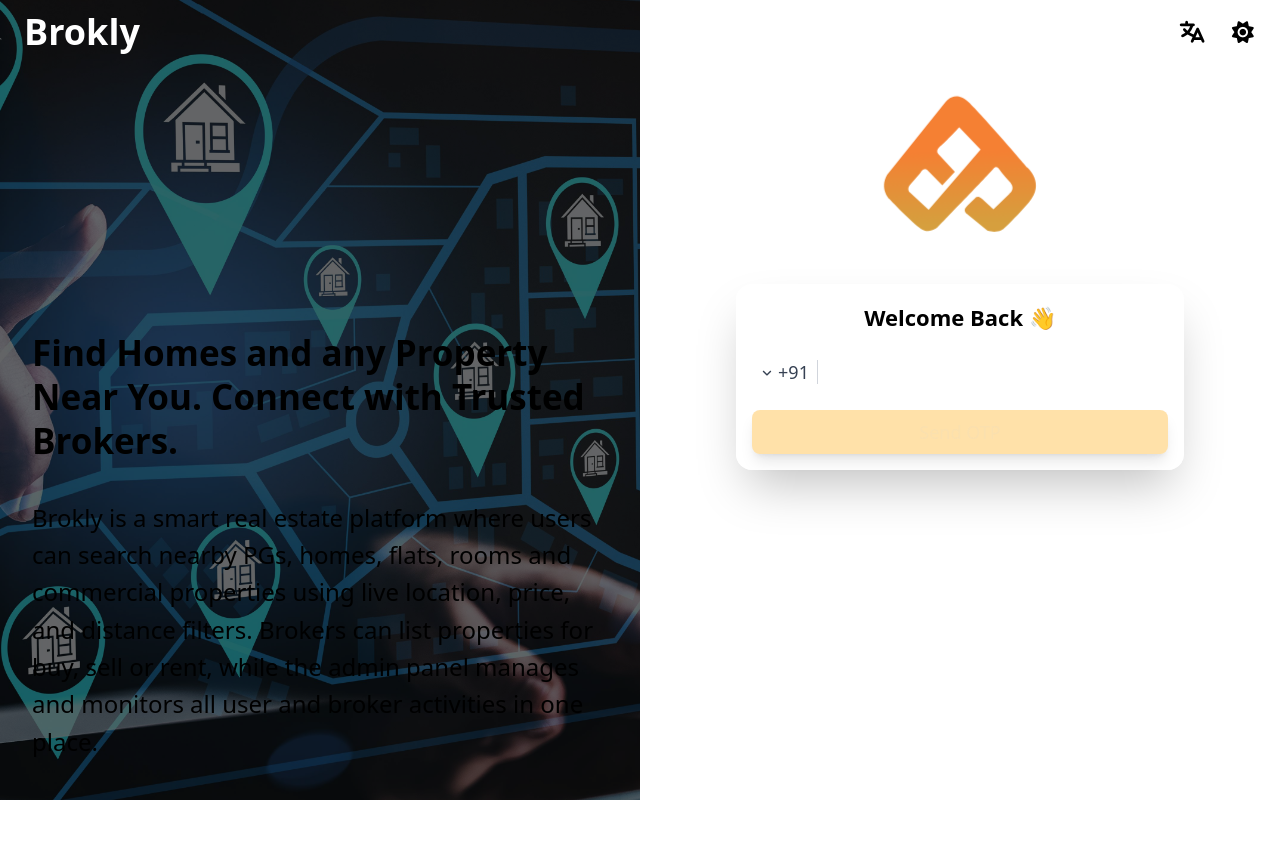
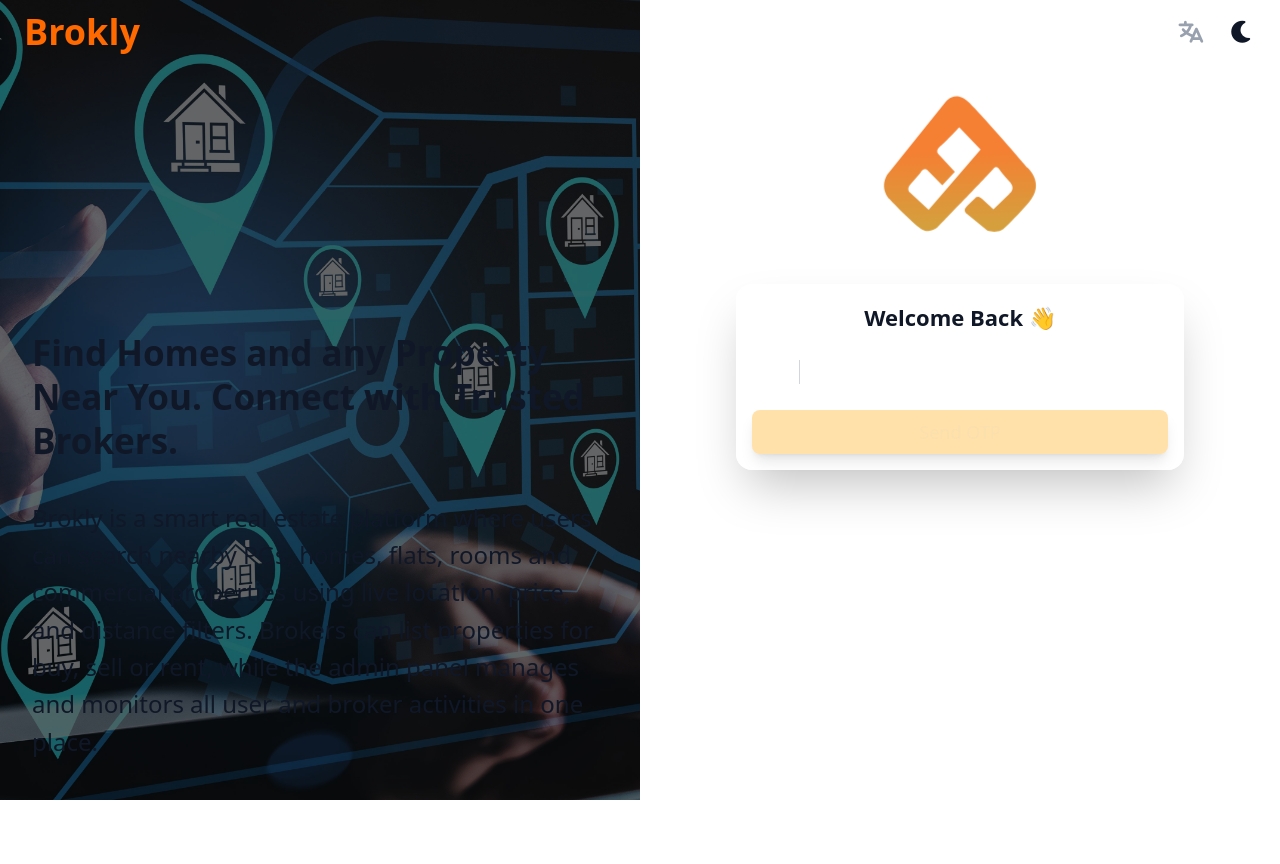
Before and after one commit to DhruvSabhani/Brokly-Real-Estate-Property-Deal, a Django app: page /login/ in a window 1280 px wide. Run offline with Django 5.2, Linux system fonts and the light colour scheme; some libraries are stand-ins or nearby versions.

Commit message:
update login

```diff
--- a/static/css/accounts/user_login_style.css
+++ b/static/css/accounts/user_login_style.css
@@ -1,17 +1,23 @@
 * {
   transition: all 0.1s ease;
 }
+
 input:-webkit-autofill {
   -webkit-text-fill-color: white;
   transition: background-color 5000s ease-in-out 0s;
 }
 
+.icon,
 button,
 i {
   cursor: pointer;
 }
 
-#uCountryCodeBtn:disabled,
+#uCountryCodeBtn:disabled {
+  background-color: transparent;
+  color: rgba(255, 255, 255, 0.5);
+  cursor: not-allowed;
+}
 #phone:disabled {
   background-color: transparent;
   cursor: not-allowed;
--- a/templates/accounts/user_login.html
+++ b/templates/accounts/user_login.html
@@ -1,6 +1,6 @@
 {% load static tailwind_tags %}
 <!DOCTYPE html>
-<html lang="en">
+<html lang="en" class="dark">
   <head>
     {% load static %}
     <meta charset="UTF-8" />
@@ -14,7 +14,7 @@
     {% tailwind_css %}
     <style>
       ::-webkit-scrollbar {
-        width: 10px;
+        width: 6px;
       }
       ::-webkit-scrollbar-track {
         background: transparent;
@@ -26,15 +26,39 @@
     </style>
   </head>
 
-  <body class="bg-white dark:bg-gray-950 text-black dark:text-white justify-center items-center transition-all duration-100 ease-in">
+  <body class="bg-white dark:bg-gray-950 text-gray-900 dark:text-white transition-all duration-300 ease-in-out">
     {% comment %}Header{% endcomment %}
-    <header class="fixed top-0 w-full z-50 px-6 py-3 flex justify-between items-center">
+    <header class="fixed top-0 w-full z-50 px-6 py-3 flex justify-between items-cente">
       <div class="left">
-        <a href="/login" class="flex justify-center items-center"><h1 class="text-4xl font-semibold text-white">Brokly</h1></a>
+        <a href="/login" class="flex justify-center items-center"><h1 class="text-4xl font-semibold text-orange-500 dark:text-orange-500">Brokly</h1></a>
       </div>
       <div class="right flex justify-end items-center gap-6">
-        <button class="flex justify-end items-center"><i class="fa-solid fa-language" style="font-size: 22px;"></i></button>
-        <button id="themeToggle" class="flex justify-end items-center"><i id="themeIcon" class="fa-solid fa-sun text-[21px]"></i></button>
+        <button class="flex justify-end items-center"><i class="fa-solid fa-language text-gray-400" style="font-size: 22px;"></i></button>
+        <button id="themeToggle" class="flex justify-end items-center"><i id="themeIcon" class="fa-solid fa-sun" style="font-size: 22px;"></i></button>
+        <script>
+          const html = document.documentElement
+          const btn = document.getElementById('themeToggle')
+          const icon = document.getElementById('themeIcon')
+          const savedTheme = localStorage.getItem('theme')
+
+          if (savedTheme === 'dark') {
+            html.classList.add('dark')
+            icon.classList.replace('fa-moon', 'fa-sun')
+          } else {
+            html.classList.remove('dark')
+            icon.classList.replace('fa-sun', 'fa-moon')
+          }
+          btn.addEventListener('click', function () {
+            html.classList.toggle('dark')
+            if (html.classList.contains('dark')) {
+              localStorage.setItem('theme', 'dark')
+              icon.classList.replace('fa-moon', 'fa-sun')
+            } else {
+              localStorage.setItem('theme', 'light')
+              icon.classList.replace('fa-sun', 'fa-moon')
+            }
+          })
+        </script>
       </div>
     </header>
     <script>
@@ -69,8 +93,8 @@
               {% comment %}Phone input{% endcomment %}
               <div class="w-full flex justify-between items-center rounded-lg focus-within:ring-2 focus-within:ring-orange-500 dark:border-gray-600 dark:bg-gray-800">
                 <button id="uCountryCodeBtn" class="p-1 m-1 outline-0 text-gray-700 dark:text-white flex justify-center items-center">
-                  <i class="fa-solid fa-angle-down fa-2xs mr-1"></i>
-                  <span id="uSelectedCode"></span>
+                  {% comment %} <i class="fa-solid fa-angle-down fa-2xs mr-1"></i> {% endcomment %}
+                  <span id="uSelectedCode" class="font-normal"></span>
                   <input type="hidden" id="uCountryId" name="uCountryId" />
                 </button>
                 <div class="w-px h-6 bg-gray-300 dark:bg-gray-600"></div>
@@ -170,6 +194,7 @@
     <script>
       const uLogin = document.getElementById('uLogin')
       const countryCode = document.getElementById('uCountryCodeBtn')
+      countryCode.disabled = true
       const phoneCode = document.getElementById('uCountryId')
       const phoneInput = document.getElementById('phone')
       const phoneError = document.getElementById('prm')
--- a/theme/static/css/dist/styles.css
+++ b/theme/static/css/dist/styles.css
@@ -9,18 +9,28 @@
     --font-mono: ui-monospace, SFMono-Regular, Menlo, Monaco, Consolas, 'Liberation Mono', 'Courier New',
     monospace;
     --color-red-600: oklch(57.7% 0.245 27.325);
+    --color-orange-50: oklch(98% 0.016 73.684);
+    --color-orange-300: oklch(83.7% 0.128 66.29);
     --color-orange-400: oklch(75% 0.183 55.934);
     --color-orange-500: oklch(70.5% 0.213 47.604);
     --color-orange-600: oklch(64.6% 0.222 41.116);
+    --color-yellow-300: oklch(90.5% 0.182 98.111);
     --color-green-500: oklch(72.3% 0.219 149.579);
+    --color-cyan-300: oklch(86.5% 0.127 207.078);
+    --color-cyan-400: oklch(78.9% 0.154 211.53);
+    --color-cyan-500: oklch(71.5% 0.143 215.221);
     --color-blue-100: oklch(93.2% 0.032 255.585);
     --color-blue-300: oklch(80.9% 0.105 251.813);
+    --color-blue-400: oklch(70.7% 0.165 254.624);
     --color-blue-500: oklch(62.3% 0.214 259.815);
     --color-blue-600: oklch(54.6% 0.245 262.881);
     --color-blue-700: oklch(48.8% 0.243 264.376);
     --color-gray-50: oklch(98.5% 0.002 247.839);
+    --color-gray-100: oklch(96.7% 0.003 264.542);
+    --color-gray-200: oklch(92.8% 0.006 264.531);
     --color-gray-300: oklch(87.2% 0.01 258.338);
     --color-gray-400: oklch(70.7% 0.022 261.325);
+    --color-gray-500: oklch(55.1% 0.027 264.364);
     --color-gray-600: oklch(44.6% 0.03 256.802);
     --color-gray-700: oklch(37.3% 0.034 259.733);
     --color-gray-800: oklch(27.8% 0.033 256.848);
@@ -46,6 +56,8 @@
     --font-weight-medium: 500;
     --font-weight-semibold: 600;
     --font-weight-bold: 700;
+    --font-weight-black: 900;
+    --tracking-tight: -0.025em;
     --tracking-normal: 0em;
     --leading-tight: 1.25;
     --leading-normal: 1.5;
@@ -53,10 +65,13 @@
     --radius-xl: 0.75rem;
     --radius-2xl: 1rem;
     --ease-in: cubic-bezier(0.4, 0, 1, 1);
+    --ease-in-out: cubic-bezier(0.4, 0, 0.2, 1);
     --animate-spin: spin 1s linear infinite;
     --blur-xs: 4px;
     --blur-sm: 8px;
+    --blur-md: 12px;
     --blur-xl: 24px;
+    --blur-3xl: 64px;
     --default-transition-duration: 150ms;
     --default-transition-timing-function: cubic-bezier(0.4, 0, 0.2, 1);
     --default-font-family: var(--font-sans);
@@ -616,8 +784,14 @@
     font-size: var(--text-xl);
     line-height: var(--tw-leading, var(--text-xl--line-height));
   }
-  .text-\[21px\] {
-    font-size: 21px;
+  .text-\[11px\] {
+    font-size: 11px;
+  }
+  .text-\[18px\] {
+    font-size: 18px;
+  }
+  .text-\[20px\] {
+    font-size: 20px;
   }
   .leading-normal {
     --tw-leading: var(--leading-normal);
@@ -665,14 +847,26 @@
   .text-gray-400 {
     color: var(--color-gray-400);
   }
+  .text-gray-500 {
+    color: var(--color-gray-500);
+  }
   .text-gray-700 {
     color: var(--color-gray-700);
+  }
+  .text-gray-900 {
+    color: var(--color-gray-900);
   }
   .text-green-500 {
     color: var(--color-green-500);
   }
+  .text-orange-500 {
+    color: var(--color-orange-500);
+  }
   .text-red-600 {
     color: var(--color-red-600);
+  }
+  .text-transparent {
+    color: transparent;
   }
   .text-white {
     color: var(--color-white);
@@ -735,17 +961,33 @@
     transition-timing-function: var(--tw-ease, var(--default-transition-timing-function));
     transition-duration: var(--tw-duration, var(--default-transition-duration));
   }
-  .duration-100 {
-    --tw-duration: 100ms;
-    transition-duration: 100ms;
+  .transition-colors {
+    transition-property: color, background-color, border-color, outline-color, text-decoration-color, fill, stroke, --tw-gradient-from, --tw-gradient-via, --tw-gradient-to;
+    transition-timing-function: var(--tw-ease, var(--default-transition-timing-function));
+    transition-duration: var(--tw-duration, var(--default-transition-duration));
   }
-  .ease-in {
-    --tw-ease: var(--ease-in);
-    transition-timing-function: var(--ease-in);
+  .duration-300 {
+    --tw-duration: 300ms;
+    transition-duration: 300ms;
+  }
+  .duration-500 {
+    --tw-duration: 500ms;
+    transition-duration: 500ms;
+  }
+  .ease-in-out {
+    --tw-ease: var(--ease-in-out);
+    transition-timing-function: var(--ease-in-out);
   }
   .outline-none {
     --tw-outline-style: none;
     outline-style: none;
+  }
+  .group-hover\:rotate-180 {
+    &:is(:where(.group):hover *) {
+      @media (hover: hover) {
+        rotate: 180deg;
+      }
+    }
   }
   .focus-within\:ring-2 {
     &:focus-within {
@@ -793,55 +1079,147 @@
     }
   }
   .dark\:border-gray-600 {
-    @media (prefers-color-scheme: dark) {
+    &:where(.dark, .dark *) {
       border-color: var(--color-gray-600);
     }
   }
   .dark\:border-orange-500 {
-    @media (prefers-color-scheme: dark) {
+    &:where(.dark, .dark *) {
       border-color: var(--color-orange-500);
     }
   }
+  .dark\:border-white\/10 {
+    &:where(.dark, .dark *) {
+      border-color: color-mix(in srgb, #fff 10%, transparent);
+      @supports (color: color-mix(in lab, red, red)) {
+        border-color: color-mix(in oklab, var(--color-white) 10%, transparent);
+      }
+    }
+  }
+  .dark\:bg-\[\#0b1120\] {
+    &:where(.dark, .dark *) {
+      background-color: #0b1120;
+    }
+  }
+  .dark\:bg-\[\#0f172acc\] {
+    &:where(.dark, .dark *) {
+      background-color: #0f172acc;
+    }
+  }
+  .dark\:bg-cyan-500\/10 {
+    &:where(.dark, .dark *) {
+      background-color: color-mix(in srgb, oklch(71.5% 0.143 215.221) 10%, transparent);
+      @supports (color: color-mix(in lab, red, red)) {
+        background-color: color-mix(in oklab, var(--color-cyan-500) 10%, transparent);
+      }
+    }
+  }
   .dark\:bg-gray-600 {
-    @media (prefers-color-scheme: dark) {
+    &:where(.dark, .dark *) {
       background-color: var(--color-gray-600);
     }
   }
   .dark\:bg-gray-700 {
-    @media (prefers-color-scheme: dark) {
+    &:where(.dark, .dark *) {
       background-color: var(--color-gray-700);
     }
   }
   .dark\:bg-gray-800 {
-    @media (prefers-color-scheme: dark) {
+    &:where(.dark, .dark *) {
       background-color: var(--color-gray-800);
     }
   }
   .dark\:bg-gray-900 {
-    @media (prefers-color-scheme: dark) {
+    &:where(.dark, .dark *) {
       background-color: var(--color-gray-900);
     }
   }
   .dark\:bg-gray-950 {
-    @media (prefers-color-scheme: dark) {
+    &:where(.dark, .dark *) {
       background-color: var(--color-gray-950);
     }
   }
+  .dark\:bg-orange-500\/10 {
+    &:where(.dark, .dark *) {
+      background-color: color-mix(in srgb, oklch(70.5% 0.213 47.604) 10%, transparent);
+      @supports (color: color-mix(in lab, red, red)) {
+        background-color: color-mix(in oklab, var(--color-orange-500) 10%, transparent);
+      }
+    }
+  }
   .dark\:bg-transparent {
-    @media (prefers-color-scheme: dark) {
+    &:where(.dark, .dark *) {
       background-color: transparent;
     }
   }
+  .dark\:bg-white\/5 {
+    &:where(.dark, .dark *) {
+      background-color: color-mix(in srgb, #fff 5%, transparent);
+      @supports (color: color-mix(in lab, red, red)) {
+        background-color: color-mix(in oklab, var(--color-white) 5%, transparent);
+      }
+    }
+  }
+  .dark\:from-cyan-400\/10 {
+    &:where(.dark, .dark *) {
+      --tw-gradient-from: color-mix(in srgb, oklch(78.9% 0.154 211.53) 10%, transparent);
+      @supports (color: color-mix(in lab, red, red)) {
+        --tw-gradient-from: color-mix(in oklab, var(--color-cyan-400) 10%, transparent);
+      }
+      --tw-gradient-stops: var(--tw-gradient-via-stops, var(--tw-gradient-position), var(--tw-gradient-from) var(--tw-gradient-from-position), var(--tw-gradient-to) var(--tw-gradient-to-position));
+    }
+  }
+  .dark\:to-blue-500\/10 {
+    &:where(.dark, .dark *) {
+      --tw-gradient-to: color-mix(in srgb, oklch(62.3% 0.214 259.815) 10%, transparent);
+      @supports (color: color-mix(in lab, red, red)) {
+        --tw-gradient-to: color-mix(in oklab, var(--color-blue-500) 10%, transparent);
+      }
+      --tw-gradient-stops: var(--tw-gradient-via-stops, var(--tw-gradient-position), var(--tw-gradient-from) var(--tw-gradient-from-position), var(--tw-gradient-to) var(--tw-gradient-to-position));
+    }
+  }
+  .dark\:text-cyan-300 {
+    &:where(.dark, .dark *) {
+      color: var(--color-cyan-300);
+    }
+  }
+  .dark\:text-gray-100 {
+    &:where(.dark, .dark *) {
+      color: var(--color-gray-100);
+    }
+  }
+  .dark\:text-gray-400 {
+    &:where(.dark, .dark *) {
+      color: var(--color-gray-400);
+    }
+  }
+  .dark\:text-orange-500 {
+    &:where(.dark, .dark *) {
+      color: var(--color-orange-500);
+    }
+  }
   .dark\:text-white {
-    @media (prefers-color-scheme: dark) {
+    &:where(.dark, .dark *) {
       color: var(--color-white);
     }
   }
   .dark\:hover\:bg-gray-700 {
-    @media (prefers-color-scheme: dark) {
+    &:where(.dark, .dark *) {
       &:hover {
         @media (hover: hover) {
           background-color: var(--color-gray-700);
+        }
+      }
+    }
+  }
+  .dark\:hover\:bg-white\/10 {
+    &:where(.dark, .dark *) {
+      &:hover {
+        @media (hover: hover) {
+          background-color: color-mix(in srgb, #fff 10%, transparent);
+          @supports (color: color-mix(in lab, red, red)) {
+            background-color: color-mix(in oklab, var(--color-white) 10%, transparent);
+          }
         }
       }
     }
--- a/theme/static_src/src/styles.css
+++ b/theme/static_src/src/styles.css
@@ -8,3 +8,4 @@
   * the scope of this path.
   */
 @source "../../../**/*.{html,py,js}";
+@custom-variant dark (&:where(.dark, .dark *));
--- a/theme/static_src/tailwind.config.js
+++ b/theme/static_src/tailwind.config.js
@@ -5,6 +5,7 @@ module.exports = {
     "../templates/**/*.html",
     "../../templates/**/*.html",
     "../../**/templates/**/*.html",
+    "./src/**/*.{js,css}",
   ],
 
   theme: {
```
Also changed, not shown: other parts of theme/static/css/dist/styles.css (+237 -0 lines), package.json (added, +22 -0 lines), media/users/9999999999/0ee7bfe4cd85415488fb10f203ff9980.jpeg (added), media/users/9999999999/58293385218542919a6ef322248e218c.jpg (deleted), package-lock.json (added), static/icons/dark_mode_25dp_000000_FILL0_wght400_GRAD0_opsz24.svg (added).
